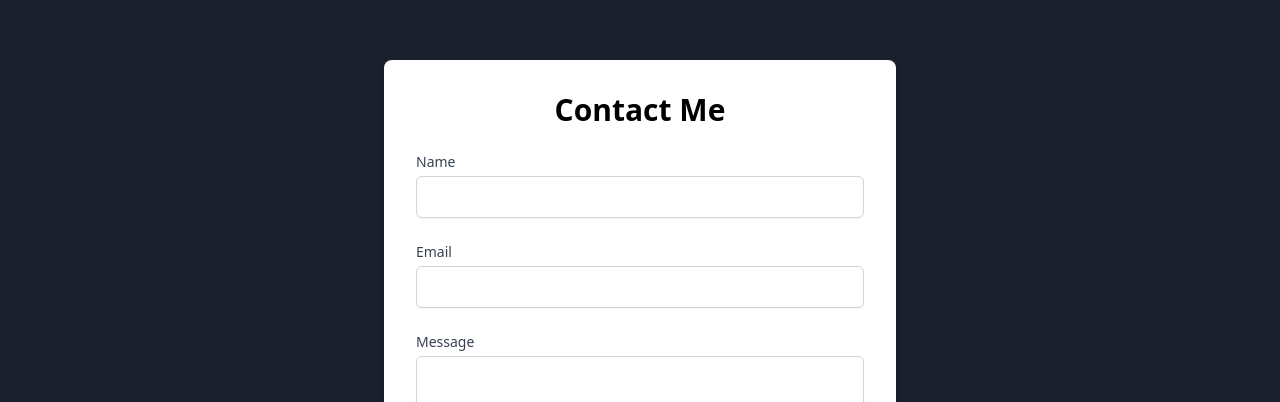
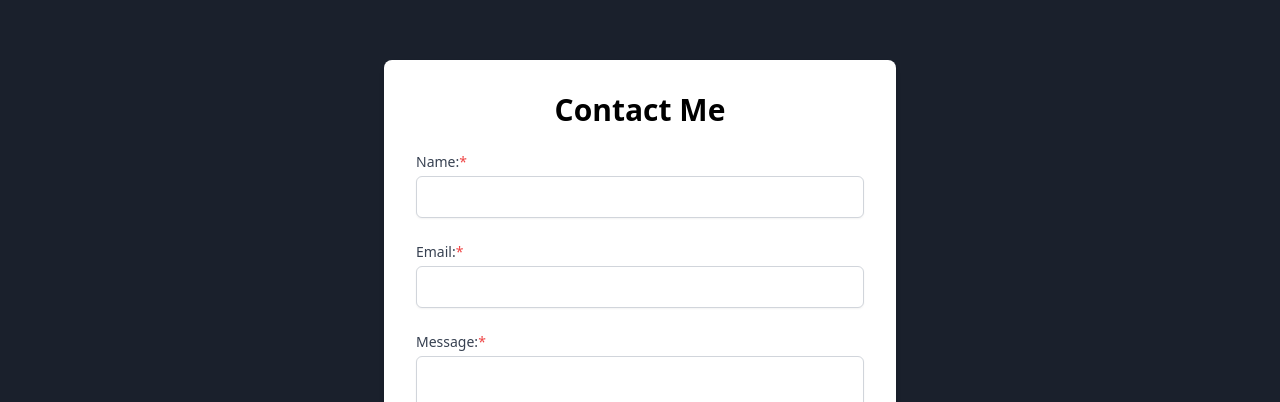
Before and after one commit to Akashchaursiya/Portfolio_Akash-chaursiya, a React (Create React App) app: page / in a window 1280 px wide. Shown: the part 1902-2304 px from the top of the page. Built offline with nearby package versions, Linux system fonts and the light colour scheme.

Commit message:
Updated contact form with red asterisk and working EmailJS integration

```diff
--- a/src/components/Contact.js
+++ b/src/components/Contact.jsx
@@ -18,7 +18,7 @@ function Contact() {
     const handleSubmit = (e) => {
         e.preventDefault();
 
-        emailjs.send('akashchaursiya381@gmail.com', 'YOUR_TEMPLATE_ID', formData, 'YOUR_USER_ID')
+        emailjs.send('service_97esvmc', 'template_j9m9fv2', formData, 'CPITvH5AdfwKYg6C9')
             .then((response) => {
                 alert(`Thank you for reaching out, ${formData.name}!`);
                 setFormData({
@@ -32,36 +32,39 @@ function Contact() {
             });
     };
 
+
+    // public key - CPITvH5AdfwKYg6C9
+
     return (
         <div className="max-w-lg mx-auto p-8 my-10 bg-white rounded-lg shadow-md">
             <h2 className="text-3xl text-black font-bold text-center mb-6">Contact Me</h2>
             <form onSubmit={handleSubmit} className="space-y-6">
                 <div>
-                    <label htmlFor="name" className="block text-sm font-medium text-gray-700">Name</label>
+                    <label htmlFor="name" className="block text-sm font-medium text-gray-700">Name:<span className=' text-red-500'>*</span></label>
                     <input
                         type="text"
                         name="name"
                         id="name"
                         value={formData.name}
                         onChange={handleChange}
-                        className="mt-1 block w-full p-2 border border-gray-300 rounded-md shadow-sm focus:ring-orange-500 focus:border-orange-500"
+                        className="mt-1 block w-full p-2 text-black border border-gray-300 rounded-md shadow-sm focus:ring-orange-500 focus:border-orange-500"
                         required
                     />
                 </div>
                 <div>
-                    <label htmlFor="email" className="block text-sm font-medium text-gray-700">Email</label>
+                    <label htmlFor="email" className="block text-sm font-medium text-gray-700">Email:<span className=' text-red-500'>*</span></label>
                     <input
                         type="email"
                         name="email"
                         id="email"
                         value={formData.email}
                         onChange={handleChange}
-                        className="mt-1 block w-full p-2 border border-gray-300 rounded-md shadow-sm focus:ring-orange-500 focus:border-orange-500"
+                        className="mt-1 block text-black  w-full p-2 border border-gray-300 rounded-md shadow-sm focus:ring-orange-500 focus:border-orange-500"
                         required
                     />
                 </div>
                 <div>
-                    <label htmlFor="message" className="block text-sm font-medium text-gray-700">Message</label>
+                    <label htmlFor="message" className="block text-sm font-medium text-gray-700">Message:<span className=' text-red-500'>*</span></label>
                     <textarea
                         name="message"
                         id="message"
```
Also changed, not shown: src/components/About.jsx (renamed from src/components/About.js), src/components/Footer.jsx (renamed from src/components/Footer.js), src/components/Home.jsx (renamed from src/components/Home.js), src/components/Navbar.jsx (renamed from src/components/Navbar.js), src/components/Projects.jsx (renamed from src/components/Projects.js), src/components/Skills.jsx (renamed from src/components/Skills.js).
